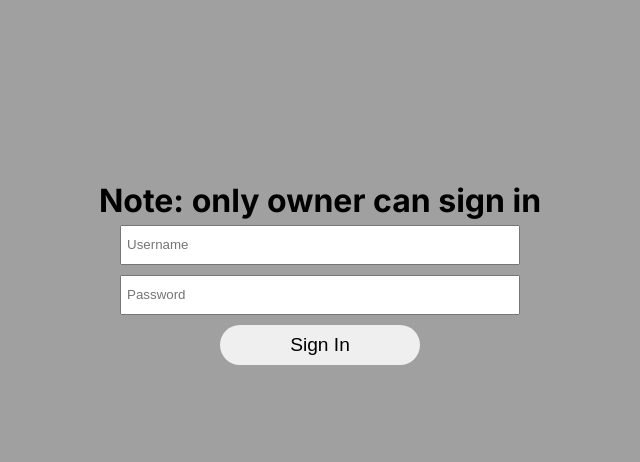
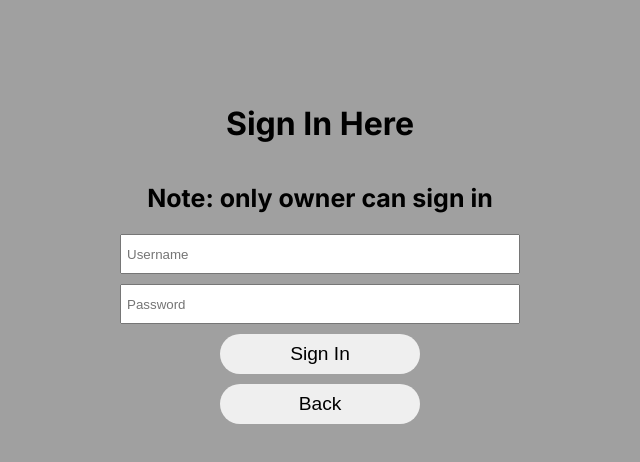
Before and after one commit to huzaifakhan0308/your-choice-frontend, a Next.js app: page /signin in a window 1280 px wide. Shown: the top 462 px of the page, without its empty margins (320-960 px from the left). Built offline with nearby package versions, Linux system fonts and the light colour scheme.

Commit message:
new changes

```diff
--- a/app/page.jsx
+++ b/app/page.jsx
@@ -1,13 +1,9 @@
 import Link from 'next/link'
 import styles from './page.module.css'
-// import { useRouter } from "next/navigation";
-// const { push } = useRouter();
-
 
 export default function Home() {
 const setIdentity = (value) => {
-  // window.localStorage.setItem('Identity', JSON.stringify("value"))
-  // console.log(value);
+
 }
   return (
     <main className={styles.main}>
--- a/app/signin/page.jsx
+++ b/app/signin/page.jsx
@@ -1,22 +1,48 @@
 "use client";
-import React, { useState } from 'react';
+import React, { useEffect, useState } from 'react';
 import styles from './page.module.css'
+import { useRouter } from 'next/router';
+import Link from "next/link";
 
 function Page() {
   const [username, setUsername] = useState('');
   const [password, setPassword] = useState('');
+  const [boolean, setBoolean] = useState(false)
+  const [error, setError] = useState('');
 
   const handleFormSubmit = (event) => {
     event.preventDefault();
     if (username === process.env.NEXT_PUBLIC_USERNAME && password === process.env.NEXT_PUBLIC_PASSWORD) {
-      console.log("done");
+      localStorage.setItem("your-choice-owner", JSON.stringify({username, password, login: true}))
+      setError('')
+      window.location.reload()
+    } else {
+      setError("Your username or password is incorrect!")
     }
   };
 
+useEffect(() => {
+  let data = JSON.parse(localStorage.getItem("your-choice-owner"))
+  if (data && data.login === true ){
+    setBoolean(true)
+  }
+})
+
   return (
     <div className={styles.container}>
-      <h1>Note: only owner can sign in</h1>
+      <h1>Sign In Here</h1>
+      {boolean?
+       <div className={styles.loggedIn}>
+          <h2>succesfully loggedIn</h2>
+          <Link href="/main" className={styles.form} style={{ textDecoration: "none" }}>
+            <button>Go to Home</button>
+          </Link>
+       </div>
+       :
+       <>
+        <h2>Note: only owner can sign in</h2>
         <form onSubmit={handleFormSubmit} className={styles.form}>
+          <p style={{color: "red"}} >{error}</p>
           <input
             type="text"
             placeholder="Username"
@@ -31,6 +57,11 @@ function Page() {
           />
           <button type="submit">Sign In</button>
         </form>
+          <Link href="/" className={styles.form} style={{textDecoration: "none"}}>
+            <button>Back</button>
+          </Link>
+       </>
+       }
     </div>
   )
 }
--- a/app/signin/page.module.css
+++ b/app/signin/page.module.css
@@ -1,6 +1,5 @@
 .container {
     display: flex;
-    justify-content: center;
     align-items: center;
     flex-direction: column;
     width: 100%;
@@ -8,13 +7,32 @@
     background-color: rgba(0, 0, 0, 0.371);
 }
 
+.container h1 {
+    margin-top: 13vh;
+}
+
+.container h2 {
+    margin-top: 5vh;
+    margin-bottom: 2vh;
+    font-size: 20px;
+}
+
+.loggedIn {
+    display: flex;
+    align-items: center;
+    flex-direction: column;
+    justify-content: space-between;
+    min-height: 15vh;
+    margin-top: 10vh;
+}
+
 .form {
     display: flex;
     flex-direction: column;
     align-items: center;
     min-width: 28vh;
-    min-height: 28vh;
 }
+
 
 .form input {
     height: 5vh;
@@ -37,21 +55,24 @@
 @media screen and (min-width: 700px) {
     .form {
         min-width: 50vh;
-        min-height: 50vh;
     }
 
     .form button {
         height: 5vh;
         width: 50%;
     }
+
+    .container h2 {
+        font-size: 25px;
+    }
+
     @media screen and (min-width: 1500px) {
         .form {
             min-width: 60vh;
-            min-height: 60vh;
         }
         .form input {
-            padding: 10px;
-            margin: 10px;
+            padding: 6px;
+            margin: 6px;
             height: 6vh;
         }
     }
```
Lines whose indentation alone changed are shown as unchanged.
